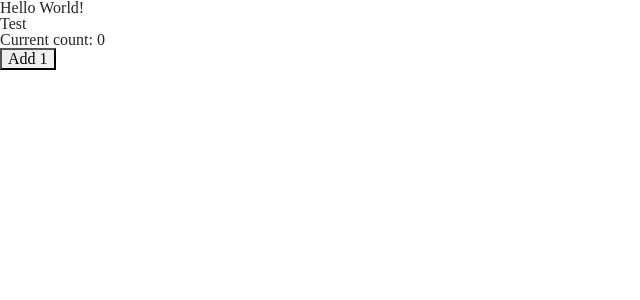
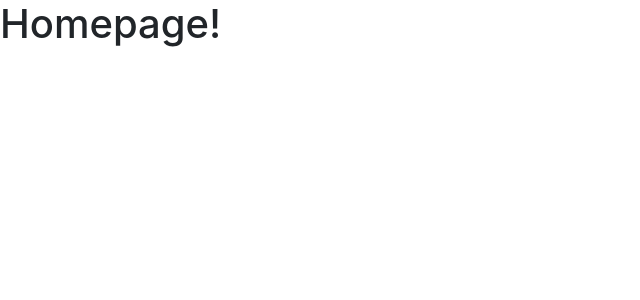
Before and after one commit to Guillermo-Martin/yelp-clone, a React (Create React App) app: page / in a window 1280 px wide. Shown: the top 300 px of the page, without its empty margins (0-640 px from the left). Built offline with nearby package versions, Linux system fonts and the light colour scheme.

Commit message:
Create HomePage component and delete Reset CSS

```diff
--- a/src/App.js
+++ b/src/App.js
@@ -1,10 +1,10 @@
-import Counter from "./components/Counter";
+// import Counter from "./components/Counter";
+import HomePage from "./components/HomePage";
 
 function App() {
   return (
     <div>
-      <h1>Hello World!</h1>
-      <Counter />
+      <HomePage />
     </div>
   );
 }
--- a/src/assets/styles/index.css
+++ /dev/null
@@ -1,49 +0,0 @@
-/* http://meyerweb.com/eric/tools/css/reset/
-   v2.0 | 20110126
-   License: none (public domain)
-*/
-
-/* Reset CSS */
-html, body, div, span, applet, object, iframe,
-h1, h2, h3, h4, h5, h6, p, blockquote, pre,
-a, abbr, acronym, address, big, cite, code,
-del, dfn, em, img, ins, kbd, q, s, samp,
-small, strike, strong, sub, sup, tt, var,
-b, u, i, center,
-dl, dt, dd, ol, ul, li,
-fieldset, form, label, legend,
-table, caption, tbody, tfoot, thead, tr, th, td,
-article, aside, canvas, details, embed,
-figure, figcaption, footer, header, hgroup,
-menu, nav, output, ruby, section, summary,
-time, mark, audio, video {
-	margin: 0;
-	padding: 0;
-	border: 0;
-	font-size: 100%;
-	font: inherit;
-	vertical-align: baseline;
-}
-/* HTML5 display-role reset for older browsers */
-article, aside, details, figcaption, figure,
-footer, header, hgroup, menu, nav, section {
-	display: block;
-}
-body {
-	line-height: 1;
-}
-ol, ul {
-	list-style: none;
-}
-blockquote, q {
-	quotes: none;
-}
-blockquote:before, blockquote:after,
-q:before, q:after {
-	content: '';
-	content: none;
-}
-table {
-	border-collapse: collapse;
-	border-spacing: 0;
-}
--- /dev/null
+++ b/src/components/HomePage/index.js
@@ -0,0 +1,26 @@
+import React from "react";
+
+function HomePage() {
+  return (
+    <div>
+      <h1>Homepage!</h1>
+      {/* Search Section */}
+
+
+      {/* Find the Best Businesses in Town Section */}
+
+
+      {/* Yelp "City Name" Section */}
+
+
+      {/* Browse Businesses by Category Section */}
+
+
+      {/* Footer Section */}
+
+
+    </div>
+  );
+}
+
+export default HomePage;
--- a/src/index.js
+++ b/src/index.js
@@ -1,7 +1,7 @@
 import React from 'react';
 import ReactDOM from 'react-dom';
 import App from './App';
-import "./assets/styles/index.css";
+// import "./assets/styles/index.css";
 import reportWebVitals from './reportWebVitals';
 
 // imports for the Redux store
```
